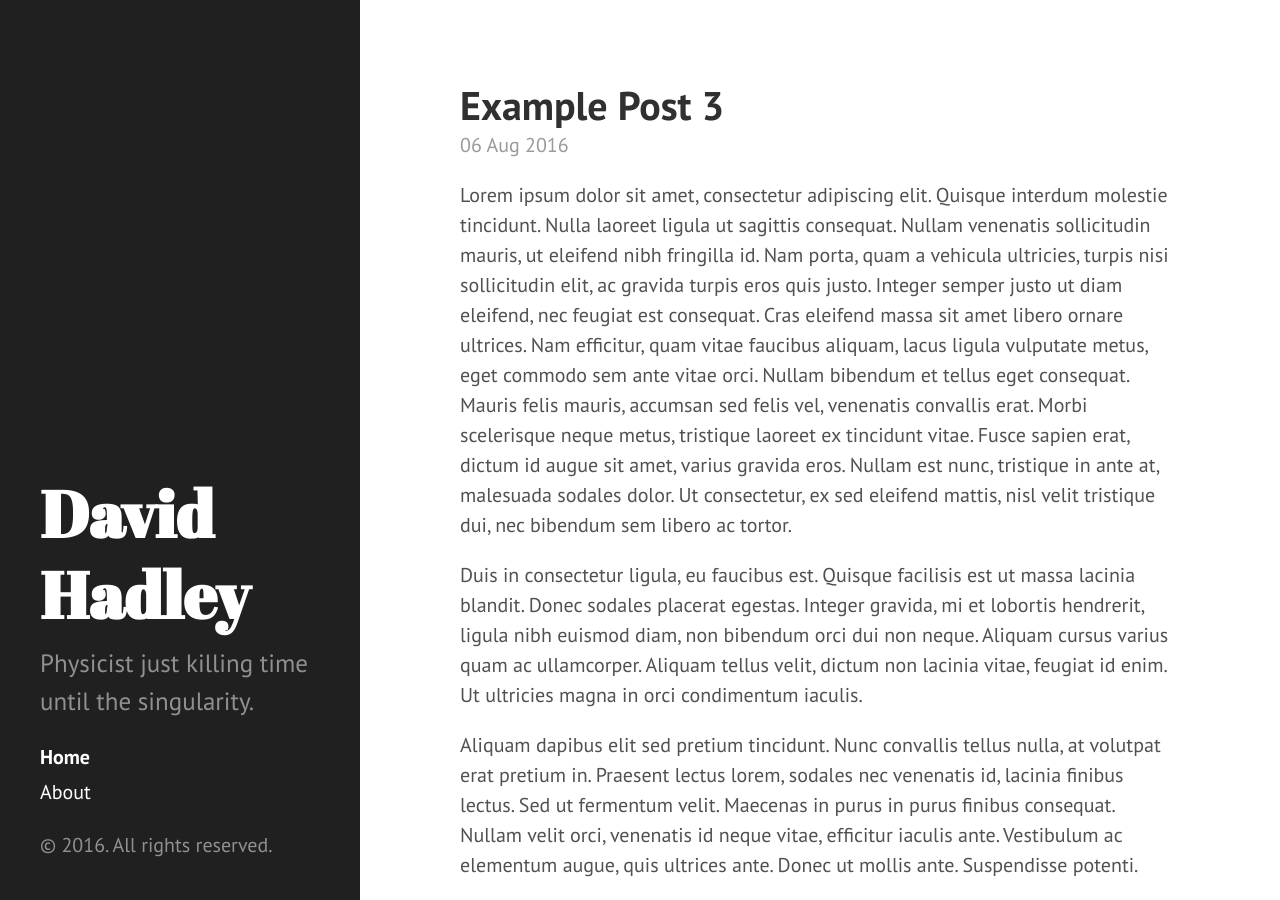
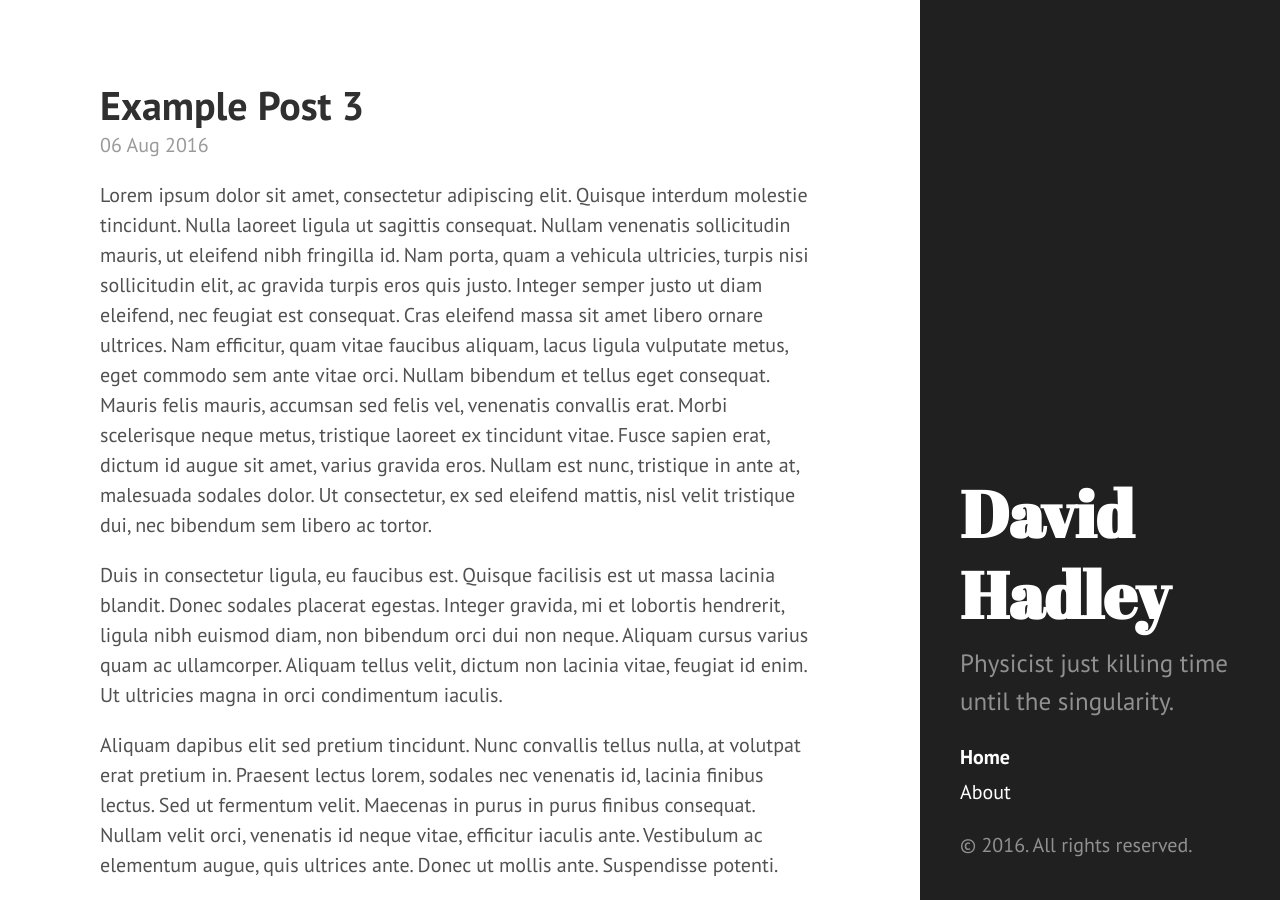
Before and after one commit to davehadley/davehadley.github.io, a Jekyll site: the page built from index.html, in a window 1280 px wide and 900 px high. Built offline with Jekyll 4.4.1, drawn with Linux system fonts in a browser that asks for light colours; Markdown is read by kramdown in place of the engine named in the settings; the list of posts is cut into pages by our own code.

Commit message:
Switch to reversed theme.

```diff
--- a/_layouts/default.html
+++ b/_layouts/default.html
@@ -3,7 +3,7 @@
 
   {% include head.html %}
 
-  <body>
+  <body class="theme-drh layout-reverse">
 
     {% include sidebar.html %}
 
```
